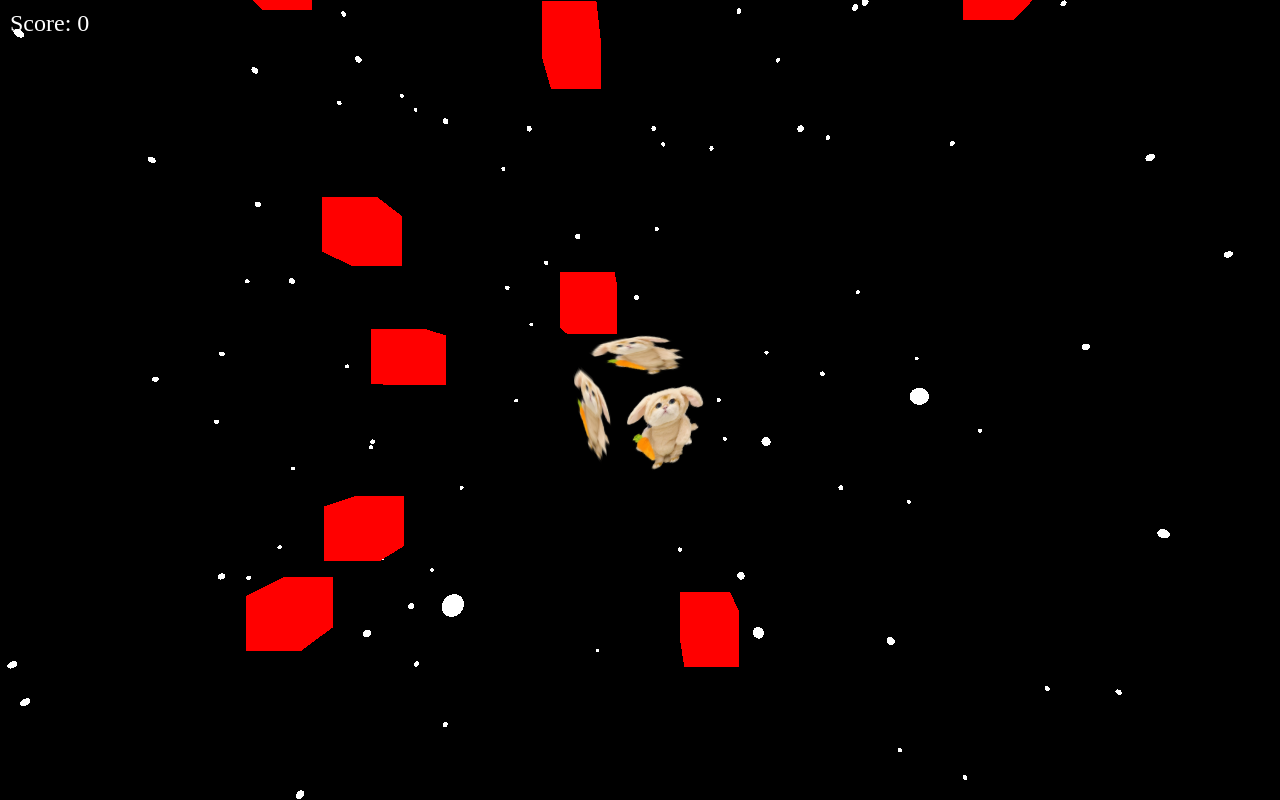
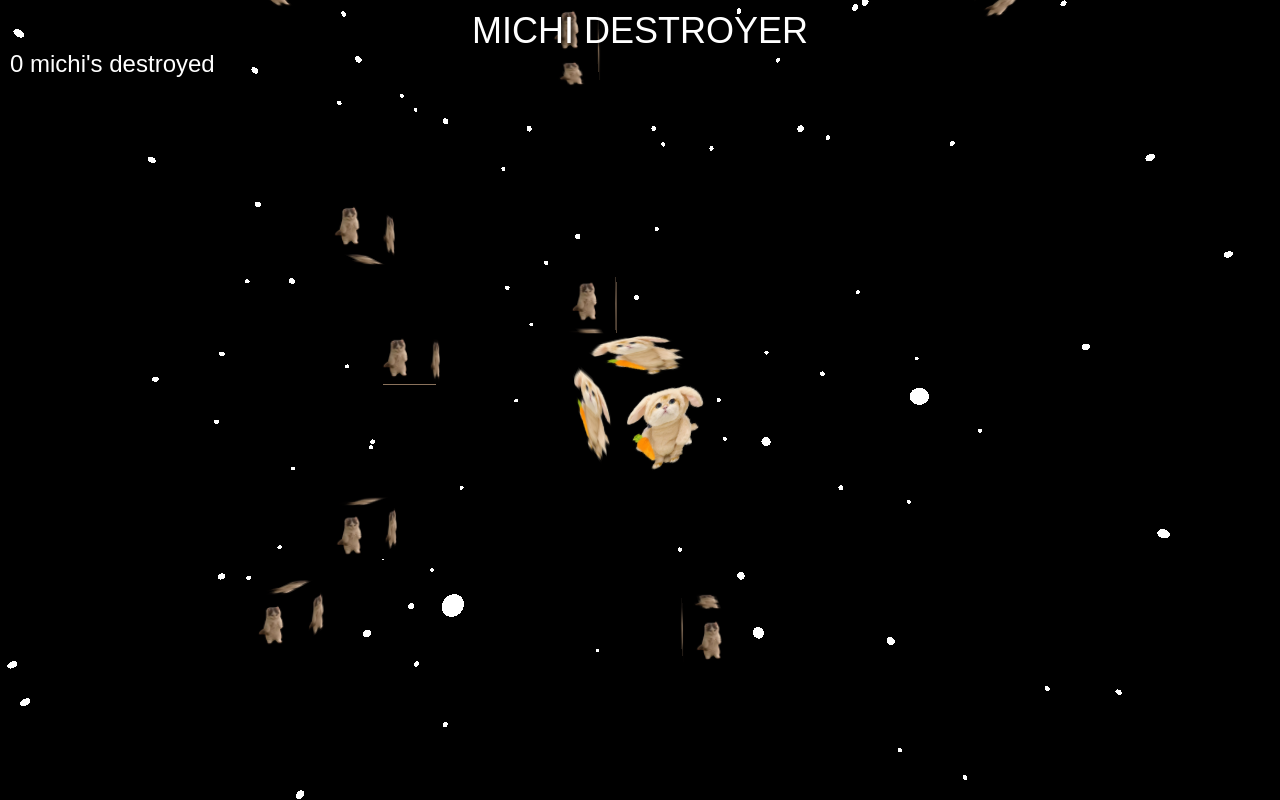
Before and after one commit to kodsher/mochifrogger, a plain HTML site: page index.html in a window 1280 px wide. Drawn offline with nearby package versions, Linux system fonts and the light colour scheme; animation ran at ten frames a second.

Commit message:
Update index.html

```diff
--- a/index.html
+++ b/index.html
@@ -3,15 +3,33 @@
 <head>
     <meta charset="UTF-8">
     <meta name="viewport" content="width=device-width, initial-scale=1.0">
-    <title>Three.js Game</title>
+    <title>Michi Destroyer</title>
     <style>
         body { margin: 0; }
         canvas { display: block; }
-        #score { position: absolute; top: 10px; left: 10px; font-size: 24px; color: white; }
+        #title {
+            position: absolute;
+            top: 10px;
+            left: 50%;
+            transform: translateX(-50%);
+            font-size: 36px;
+            color: white;
+            font-family: 'Arial', sans-serif;
+            text-shadow: 2px 2px 4px #000;
+        }
+        #score {
+            position: absolute;
+            top: 50px;
+            left: 10px;
+            font-size: 24px;
+            color: white;
+            font-family: 'Arial', sans-serif;
+        }
     </style>
 </head>
 <body>
-    <div id="score">Score: 0</div>
+    <div id="title">MICHI DESTROYER</div>
+    <div id="score">0 michi's destroyed</div>
     <script src="https://cdn.jsdelivr.net/npm/three@0.133.1/build/three.min.js"></script>
     <script>
         // Scene, Camera, Renderer setup
@@ -22,9 +40,10 @@
         renderer.setSize(window.innerWidth, window.innerHeight);
         document.body.appendChild(renderer.domElement);
 
-        // Load texture
+        // Load textures
         const textureLoader = new THREE.TextureLoader();
         const mochiTexture = textureLoader.load('mochi.png');
+        const michiTexture = textureLoader.load('michi.png');
 
         // Create stars in the background
         function createStars() {
@@ -47,7 +66,7 @@
         // Obstacles
         const obstacles = [];
         const obstacleGeometry = new THREE.BoxGeometry(0.5, 0.5, 0.5);
-        const obstacleMaterial = new THREE.MeshBasicMaterial({ color: 0xff0000 });
+        const obstacleMaterial = new THREE.MeshBasicMaterial({ map: michiTexture });
 
         function addObstacle() {
             const obstacle = new THREE.Mesh(obstacleGeometry, obstacleMaterial);
@@ -158,8 +177,8 @@
             // Collision detection and laser shooting
             obstacles.forEach((obstacle, index) => {
                 if (player.position.distanceTo(obstacle.position) < 0.5) {
-                    score += 10;
-                    scoreElement.innerText = `Score: ${score}`;
+                    score += 1;
+                    scoreElement.innerText = `${score} michi's destroyed`;
                     scene.remove(obstacle);
                     obstacles.splice(index, 1);
                     addObstacle();
```
